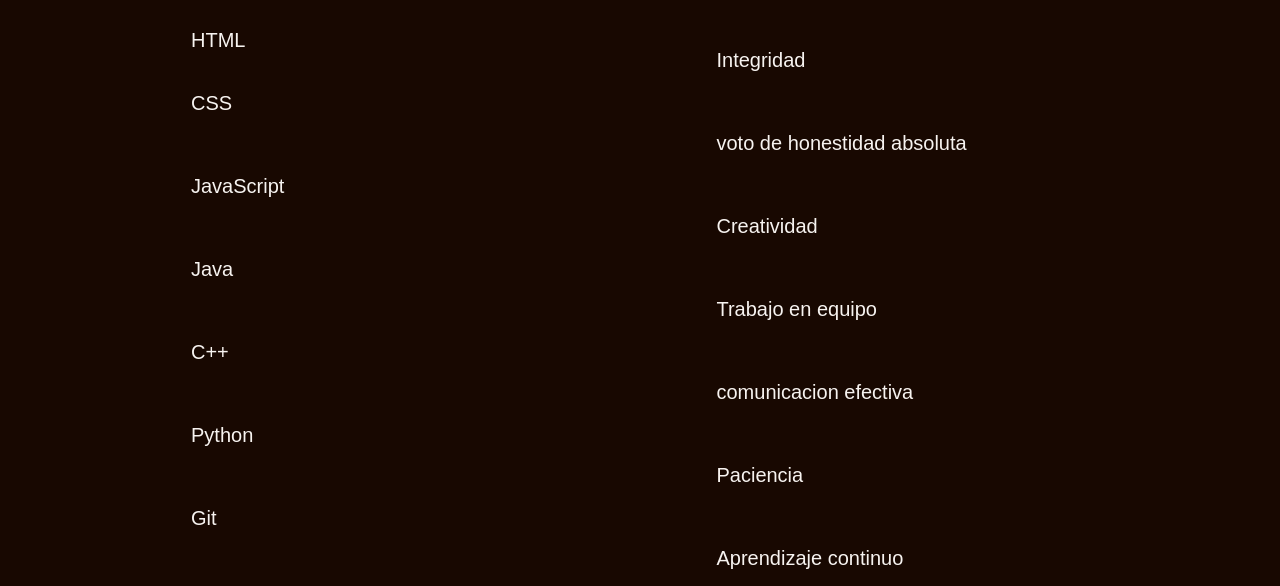
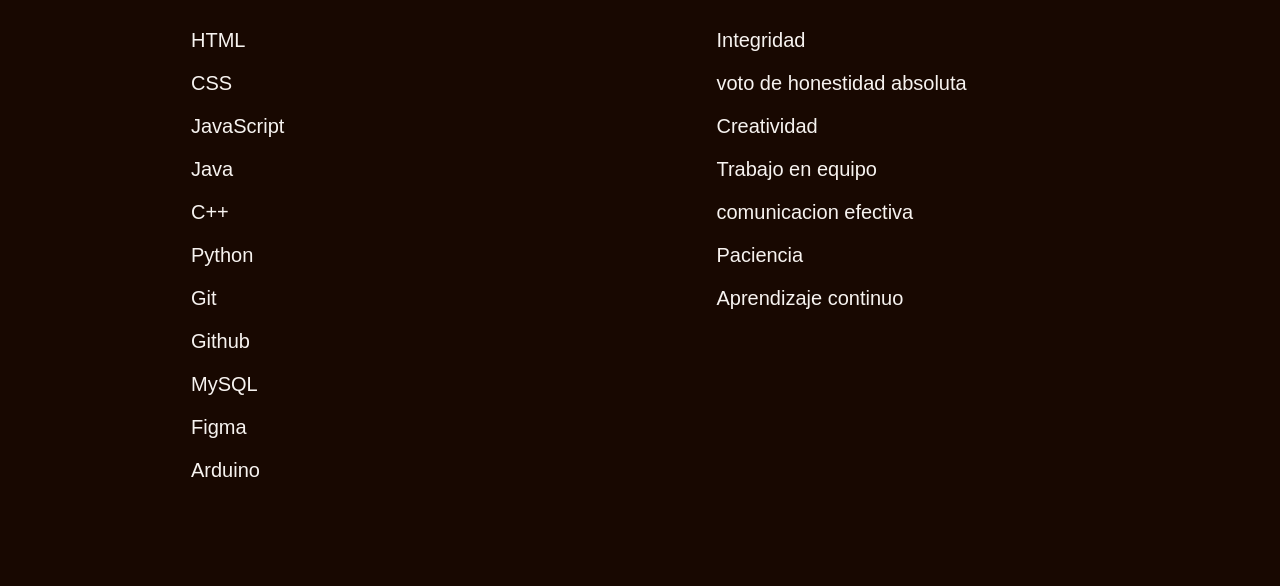
Before and after one commit to RedMoon73uwu/Red-Space, a plain HTML site: page src/paginas/habilidades.html in a window 1280 px wide. Shown: the part 214-800 px from the top of the page. Drawn offline with Linux system fonts and the light colour scheme; a web font is replaced by a local one.

Commit message:
habilidades.html: se cambia un poco el listado de habilidades

```diff
--- a/src/paginas/habilidades.html
+++ b/src/paginas/habilidades.html
@@ -39,34 +39,34 @@
                     HTML
                 </div>
                 <div class="skill">
-                    <p>CSS</p>
+                    CSS
                 </div>
                 <div class="skill">
-                    <p>JavaScript</p>
+                    JavaScript
                 </div>
                 <div class="skill">
-                    <p>Java</p>
+                    Java
                 </div>
                 <div class="skill">
-                    <p>C++</p>
+                    C++
                 </div>
                 <div class="skill">
-                    <p>Python</p>
+                    Python
                 </div>
                 <div class="skill">
-                    <p>Git</p>
+                    Git
                 </div>
                 <div class="skill">
-                    <p>Github</p>
+                    Github
                 </div>
                 <div class="skill">
-                    <p>MySQL</p>
+                    MySQL
                 </div>
                 <div class="skill">
-                    <p>Figma</p>
+                    Figma
                 </div>
                 <div class="skill">
-                    <p>Arduino</p>
+                    Arduino
                 </div>
 
             </div>
@@ -75,25 +75,25 @@
                 <h1>Habilidades <span class="EnfasisMenor">blandas.</span></h1>
 
                 <div class="skill">
-                    <p>Integridad</p>
+                    Integridad
                 </div>
                 <div class="skill">
-                    <p>voto de honestidad absoluta</p>
+                    voto de honestidad absoluta
                 </div>
                 <div class="skill">
-                    <p>Creatividad</p>
+                    Creatividad
                 </div>
                 <div class="skill">
-                    <p>Trabajo en equipo</p>
+                    Trabajo en equipo
                 </div>
                 <div class="skill">
-                    <p>comunicacion efectiva</p>
+                    comunicacion efectiva
                 </div>
                 <div class="skill">
-                    <p>Paciencia</p>
+                    Paciencia
                 </div>
                 <div class="skill">
-                    <p>Aprendizaje continuo</p>
+                    Aprendizaje continuo
                 </div>
             </div>
         </div>
```
